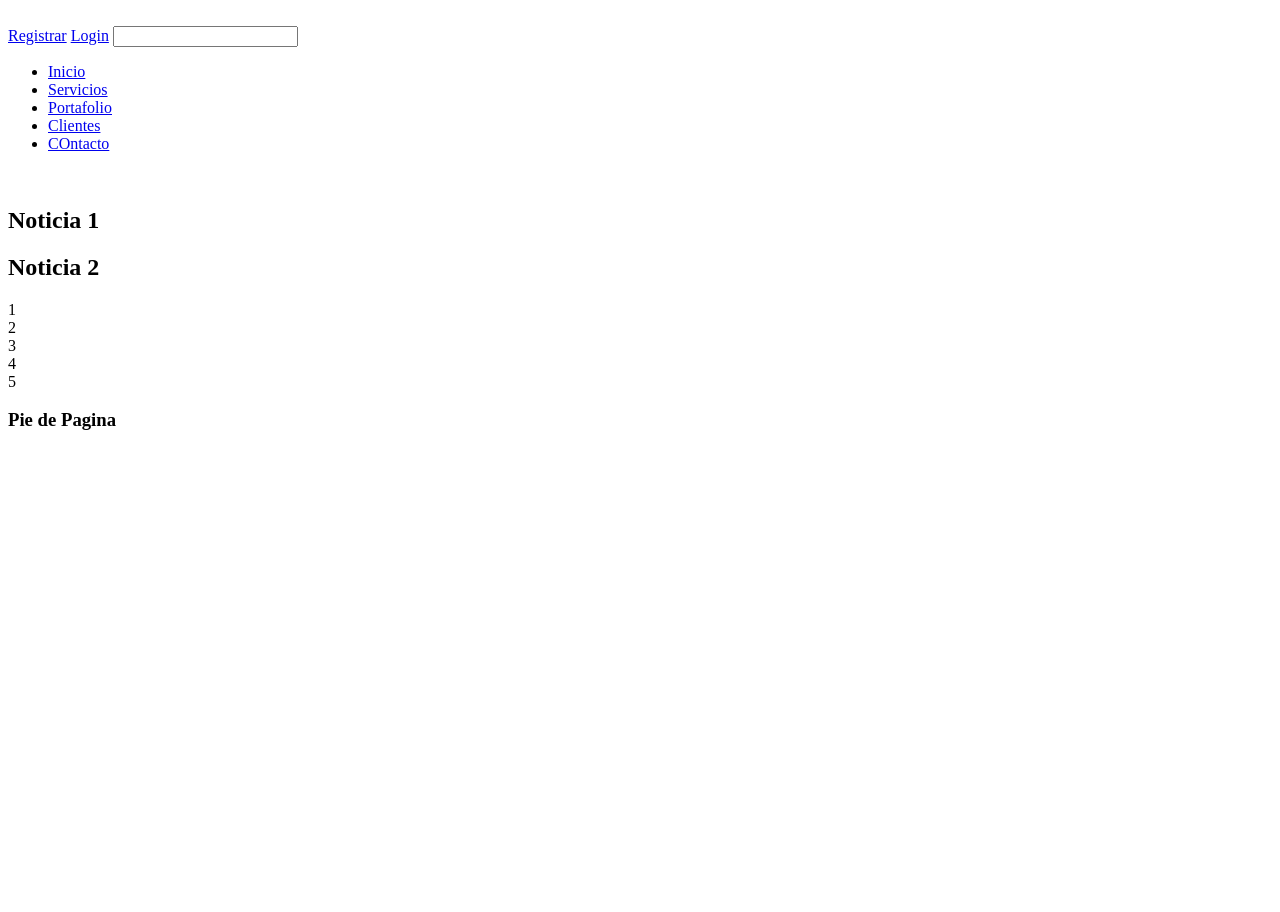
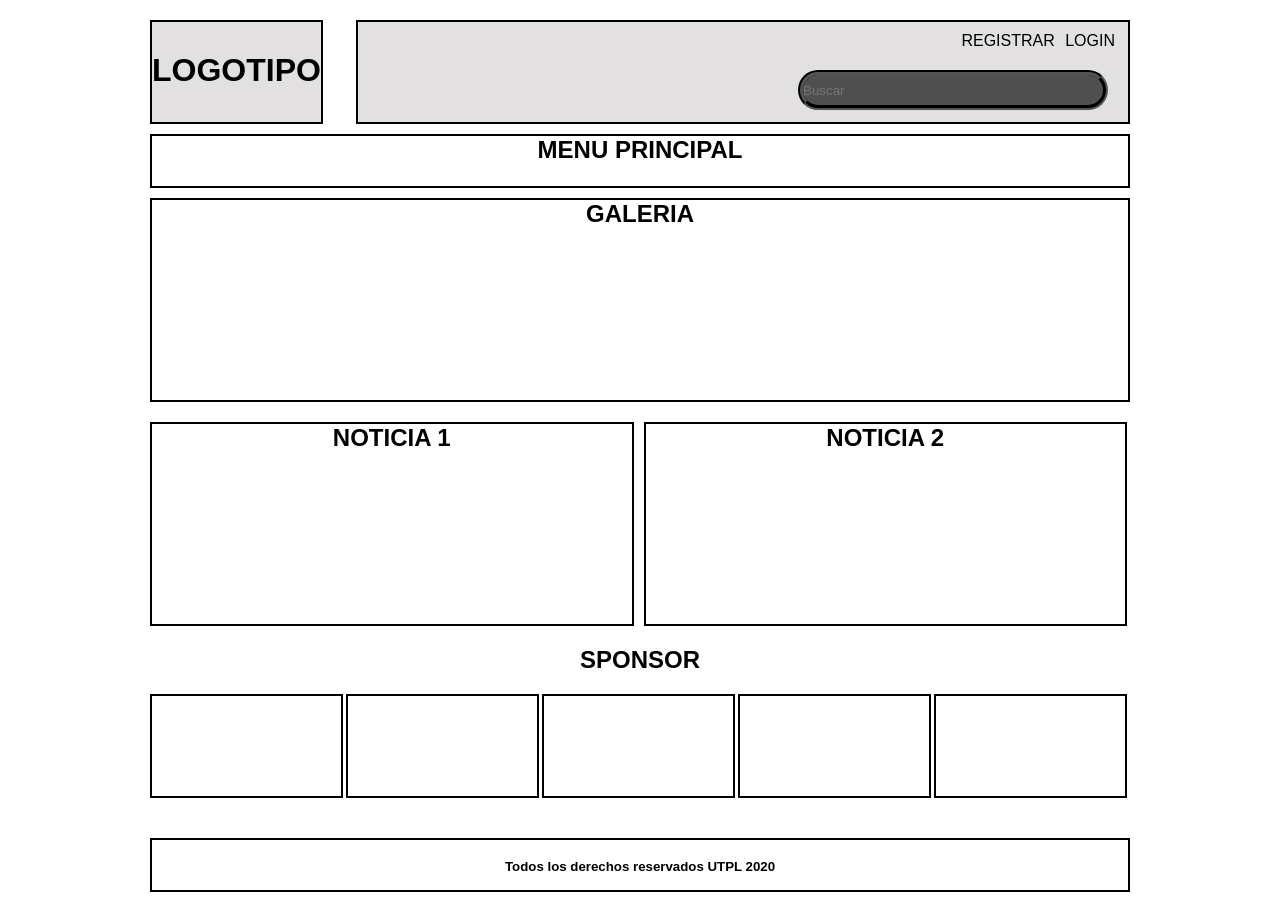
Before and after one commit to JoseDiazG/IngeneriaWeb, a plain HTML site: page index.html in a window 1280 px wide. Before the commit the page ends 800 px from the top, so only its background shows below. Drawn offline with Linux system fonts and the light colour scheme.

Commit message:
Creacion de estilos al index.html

```diff
--- /dev/null
+++ b/css/style.css
@@ -0,0 +1,132 @@
+* {
+    margin: 0;
+    padding: 0;
+}
+
+body {
+    font-family: Arial, Helvetica, sans-serif;
+    background-color: #ffffff;
+}
+
+h2 {
+    text-align: center;
+    font-weight: 600;
+}
+
+.contedor {
+    width: 95%;
+    max-width: 980px;
+    margin: 0 auto;
+    padding: 20px;
+}
+
+.cabeceraPrincipal {
+    display: flex;
+    flex-direction: row;
+    justify-content: space-between;
+    text-align: center;
+}
+
+.cabeceraPrincipal h1 {
+    display: block;
+    background-color: #e2e0e0;
+    border: 2px solid black;
+    height: 100px;
+    text-align: center;
+    line-height: 3;
+}
+
+.seccionCabecera {
+    background-color: #e2e0e0;
+    border: 2px solid black;
+    width: 770px;
+    display: flex;
+    flex-direction: column;
+    align-items: flex-end;
+}
+
+.navegacion {
+    padding: 10px;
+}
+
+.navegacion a {
+    text-decoration: none;
+    border-right: 3px solid black;
+    margin-right: 3px;
+    text-transform: uppercase;
+    color: black;
+}
+
+.navegacion a:last-of-type {
+    border-right: none;
+    margin-left: 3px;
+}
+
+.navegacion a:first-of-type {
+    border-right: 2px;
+}
+
+.buscador {
+    border: groove 5px black;
+    background: rgba(44, 43, 43, 0.795);
+    border-radius: 20px;
+    width: 300px;
+    height: 30px;
+    margin-top: 10px;
+    margin-right: 20px;
+}
+
+.menuPrincipal {
+    border: 2px solid black;
+    margin-top: 10px;
+    height: 50px;
+}
+
+.galeriaPrincipal {
+    border: 2px solid black;
+    margin-top: 10px;
+    height: 200px;
+}
+
+.noti {
+    display: flex;
+    justify-content: space-between;
+    border: 2px 2px 2px 2px;
+}
+
+.noticias1 {
+    border: 2px solid black;
+    margin: 20px 10px 20px 0px;
+    height: 200px;
+    width: 50%;
+}
+
+.noticias2 {
+    border: 2px solid black;
+    margin: 20px 3px 20px 0px;
+    height: 200px;
+    width: 50%;
+}
+
+.sponsor {
+    display: flex;
+    justify-content: space-between;
+}
+
+.spon {
+    border: 2px solid black;
+    margin: 20px 3px 20px 0px;
+    height: 100px;
+    flex-basis: calc(33.3% - 3px);
+}
+
+.piePagina {
+    border: 2px solid black;
+    margin-top: 20px;
+    height: 50px;
+}
+
+.piePagina h5 {
+    text-align: center;
+    line-height: 4;
+}
--- a/index.html
+++ b/index.html
@@ -4,59 +4,61 @@
 <head>
     <meta charset="UTF-8" />
     <meta name="viewport" content="width=device-width, initial-scale=1.0" />
-    <title>Maquetación Web</title>
+    <title>Maquetación en HTML y CSS</title>
+    <link rel="stylesheet" href="css/style.css" />
 </head>
 
 <body>
+    <div class="contedor">
         <!-- Creacion del header -->
-    <header>
-        <div class="logo">
-            <img src="img/logo" alt="" />
-        </div>
+        <header class="cabeceraPrincipal">
+            <h1>LOGOTIPO</h1>
+            <section class="seccionCabecera">
+                <nav class="navegacion">
                     <a href="#">Registrar</a>
                     <a href="#">Login</a>
-        <input type="text" name="Buscador" />
+                </nav>
+                <aside>
+                    <input class="buscador" type="text" placeholder="Buscar" />
+                </aside>
+            </section>
         </header>
 
         <!-- Creacion de la navegacion -->
-    <nav>
-        <ul>
-            <li><a href="#">Inicio</a></li>
-            <li><a href="#">Servicios</a></li>
-            <li><a href="#">Portafolio</a></li>
-            <li><a href="#">Clientes</a></li>
-            <li><a href="#">COntacto</a></li>
-        </ul>
+        <nav class="menuPrincipal">
+            <h2>MENU PRINCIPAL</h2>
         </nav>
 
         <!-- Creacion del seccion del slider -->
-    <section class="slider">
-        <img src="" alt="" />
+        <section class="galeriaPrincipal">
+            <h2>GALERIA</h2>
         </section>
 
         <!-- Creacion de los articles -->
-    <section class="articulos">
-        <article>
-            <h2>Noticia 1</h2>
-        </article>
-        <article>
-            <h2>Noticia 2</h2>
-        </article>
+        <main class="noti">
+            <section class="noticias1">
+                <h2>NOTICIA 1</h2>
             </section>
+            <section class="noticias2">
+                <h2>NOTICIA 2</h2>
+            </section>
+        </main>
 
         <!-- Creacion de los sponsers -->
-    <section>
-        <div class="caja">1</div>
-        <div class="caja">2</div>
-        <div class="caja">3</div>
-        <div class="caja">4</div>
-        <div class="caja">5</div>
-    </section>
+        <h2>SPONSOR</h2>
+        <aside class="sponsor">
+            <div class="spon"></div>
+            <div class="spon"></div>
+            <div class="spon"></div>
+            <div class="spon"></div>
+            <div class="spon"></div>
+        </aside>
 
         <!-- Creacion del footer -->
-    <footer>
-        <h3>Pie de Pagina</h3>
+        <footer class="piePagina">
+            <h5>Todos los derechos reservados UTPL 2020</h5>
         </footer>
+    </div>
 </body>
 
 </html>
```
Lines whose indentation alone changed are shown as unchanged.
